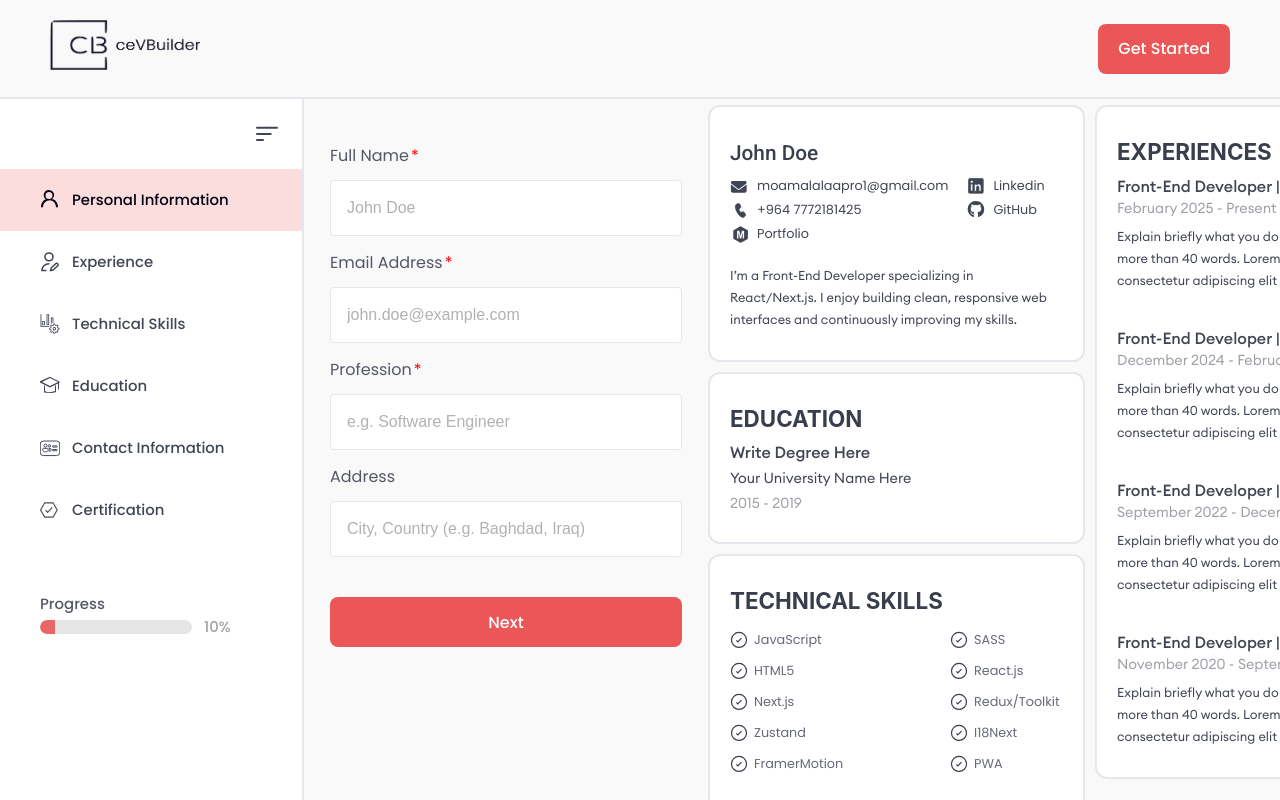
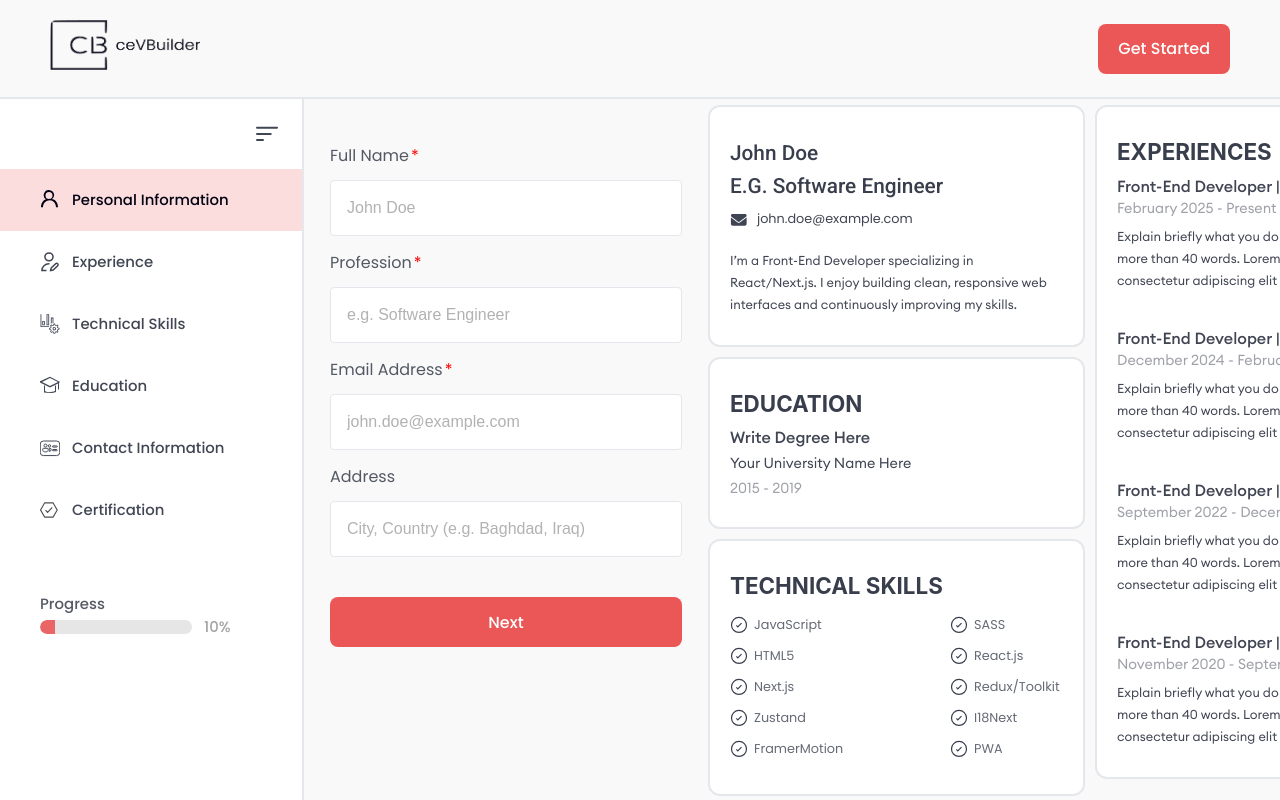
Before and after one commit to Moamal-2000/resume-builder, a Next.js app: page /builder in a window 1280 px wide. Shown: the top 800 px of the page. Built offline with nearby package versions, Linux system fonts and the light colour scheme; a web font is replaced by a local one.

Commit message:
fix(ProfileHeader): reorder personal info inputs and enable live editing for profession and email fields

```diff
--- a/src/components/BuilderPage/LiveResume/ProfileHeader/ProfileHeader.jsx
+++ b/src/components/BuilderPage/LiveResume/ProfileHeader/ProfileHeader.jsx
@@ -1,7 +1,6 @@
 "use client";
 
 import SvgIcon from "@/components/Shared/SvgIcon";
-import { MY_SOCIAL_MEDIA } from "@/data/staticData";
 import { getInputValueOrFallback } from "@/functions/helper";
 import useFormsStore from "@/stores/forms.store/forms.store";
 import s from "./ProfileHeader.module.scss";
@@ -9,25 +8,27 @@ import s from "./ProfileHeader.module.scss";
 const ProfileHeader = () => {
   const personalInfoInputs = useFormsStore((s) => s.personalInfoInputs);
 
-  const fullName = getInputValueOrFallback(personalInfoInputs[0]);
+  const [fullName, profession, email] = [
+    getInputValueOrFallback(personalInfoInputs[0]),
+    getInputValueOrFallback(personalInfoInputs[1]),
+    getInputValueOrFallback(personalInfoInputs[2]),
+  ];
 
   return (
     <section className={s.profileHeader}>
       <h2>{fullName}</h2>
+      <h2>{profession}</h2>
 
       <div className={s.socialMedia}>
-        {MY_SOCIAL_MEDIA.map(({ socialName, title, link, iconName, id }) => (
         <a
-            href={link}
+          href={email}
           className={s.media}
-            key={id}
           target="_blank"
           rel="noreferrer noopenner"
         >
-            <SvgIcon name={iconName} />
-            <span>{title}</span>
+          <SvgIcon name="email" />
+          <span>{email}</span>
         </a>
-        ))}
       </div>
 
       <p>
--- a/src/stores/forms.store/forms.store.js
+++ b/src/stores/forms.store/forms.store.js
@@ -13,20 +13,20 @@ export const useFormsStore = create((set, get) => ({
       id: 1,
     },
     {
+      label: "Profession",
+      name: "profession",
+      type: "text",
+      value: "",
+      placeholder: "e.g. Software Engineer",
+      required: true,
+      id: 2,
+    },
+    {
       label: "Email Address",
       name: "email",
       type: "email",
       value: "",
       placeholder: "john.doe@example.com",
-      required: true,
-      id: 2,
-    },
-    {
-      label: "Profession",
-      name: "profession",
-      type: "text",
-      value: "",
-      placeholder: "e.g. Software Engineer",
       required: true,
       id: 3,
     },
```
Lines whose indentation alone changed are shown as unchanged.
